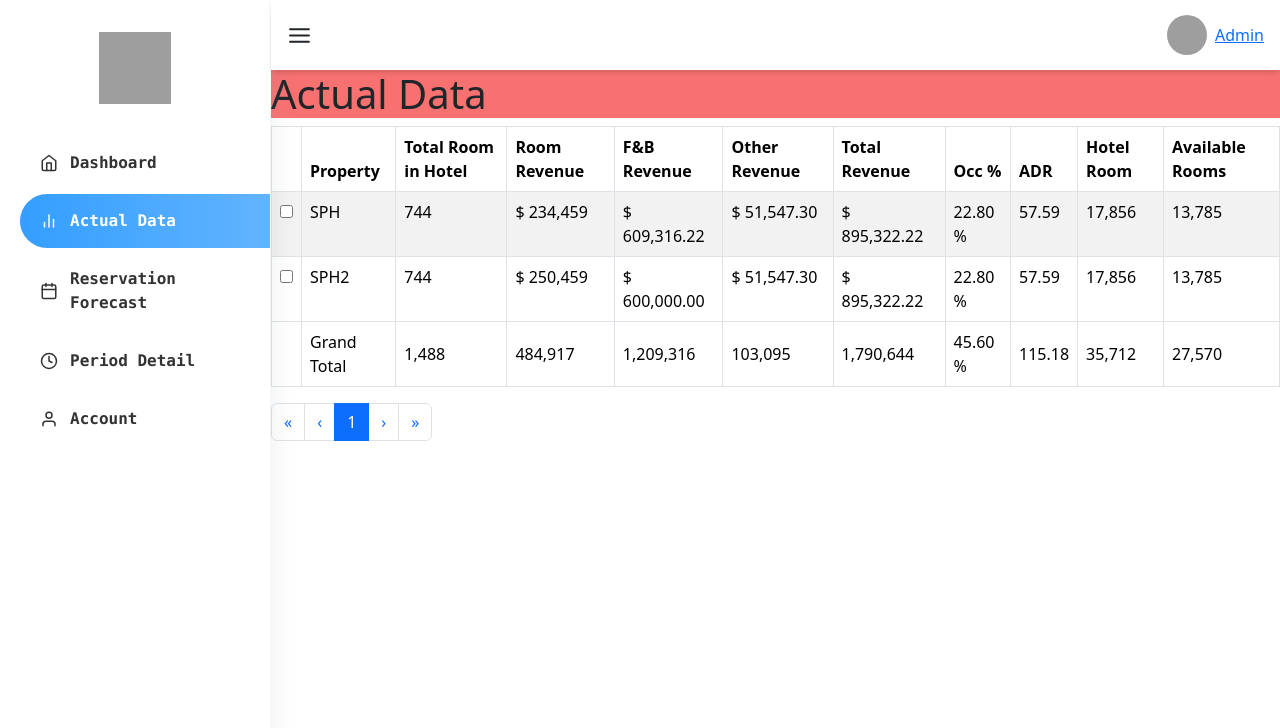
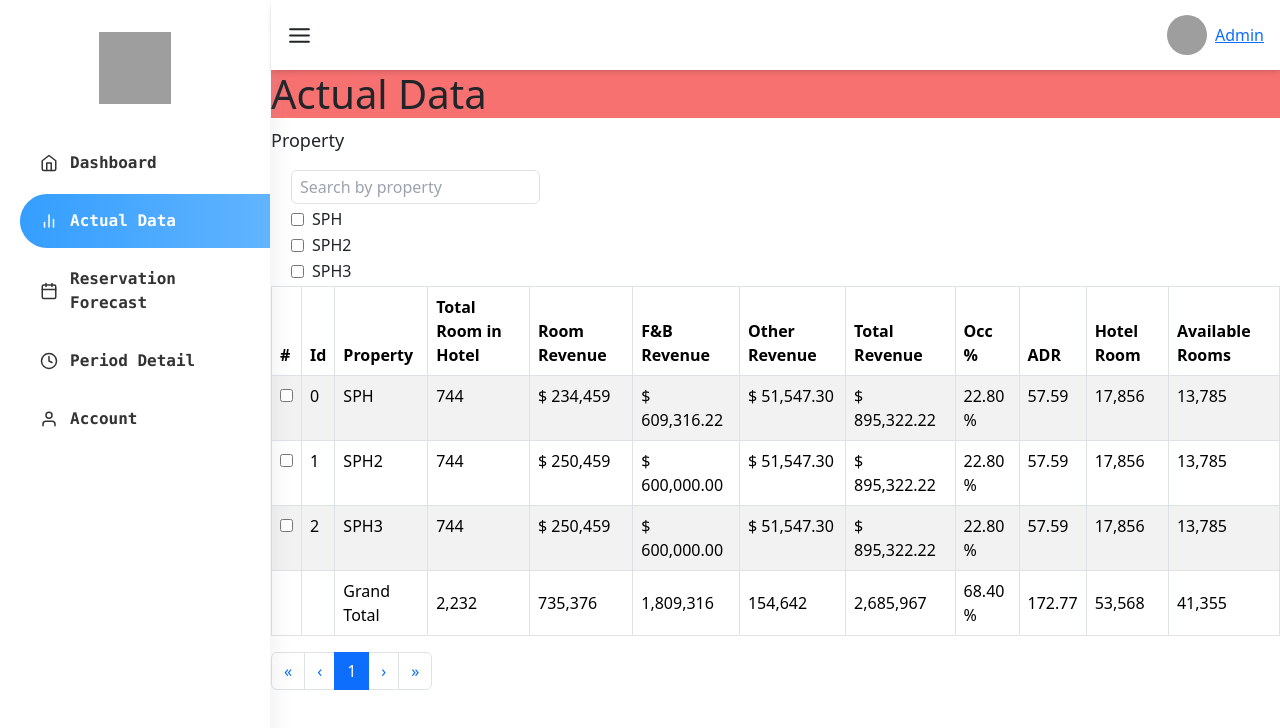
Before and after one commit to nguyentanhueqn123/demo-website, a React (Vite) app: page /actual-data in a window 1280 px wide. Shown: the top 728 px of the page. Built offline with nearby package versions, Linux system fonts and the light colour scheme; sample sign-in values are in the browser's storage; grey boxes are pictures that could not be loaded.

Commit message:
feat: filter for table of ActualData

```diff
--- a/package.json
+++ b/package.json
@@ -37,7 +37,8 @@
     "react-router": "^5.3.4",
     "react-router-dom": "^5.3.4",
     "react-table": "^7.7.0",
-    "sass": "^1.61.0"
+    "sass": "^1.61.0",
+    "use-debounce": "^10.0.0"
   },
   "devDependencies": {
     "@capacitor/cli": "5.5.0",
--- /dev/null
+++ b/src/components/Checkbox/Checkbox.tsx
@@ -0,0 +1,55 @@
+import React, { useState, useEffect } from "react";
+import classnames from "classnames";
+import PropTypes from "prop-types";
+
+interface CheckBoxProps {
+  id: string;
+  className?: string;
+  checked?: boolean;
+  onChange?: (checked: boolean) => void;
+  label?: string;
+}
+
+const CheckBox: React.FC<CheckBoxProps> = ({
+  className,
+  checked = false,
+  onChange,
+  label,
+  id,
+  ...rest
+}) => {
+  const [value, setValue] = useState<boolean>(false);
+  const [isChecked, setIsChecked] = useState<boolean>(checked);
+
+  useEffect(() => {
+    setIsChecked(checked);
+  }, [checked]);
+
+  return (
+    <div className={classnames("flex items-center my-1", className)}>
+      <input
+        {...rest}
+        id={id}
+        type="checkbox"
+        value={value.toString()}
+        checked={isChecked}
+        className="custom-checkbox border-2 border-blue2 mr-2 rounded"
+        onChange={(e) => {
+          if (onChange) onChange(e.target.checked);
+          setValue(e.target.checked);
+        }}
+      />
+      <label htmlFor={id}>{label}</label>
+    </div>
+  );
+};
+
+CheckBox.propTypes = {
+  id: PropTypes.string.isRequired,
+  className: PropTypes.string,
+  checked: PropTypes.bool,
+  onChange: PropTypes.func,
+  label: PropTypes.string,
+};
+
+export default CheckBox;
--- a/src/data/hotelData.ts
+++ b/src/data/hotelData.ts
@@ -25,4 +25,17 @@ export const hotelData = [
         hotel_room: 17856,
         available_rooms: 13785
     },
+    {
+        id: 2,
+        property: "SPH3",
+        total_room_in_hotel: 744,
+        room_revenue: 250458.70,
+        FB_revenue: 600000,
+        other_revenue: 51547.30,
+        total_revenue: 895322.22,
+        Occ: 22.80,
+        ADR: 57.59,
+        hotel_room: 17856,
+        available_rooms: 13785
+    },
 ];
--- a/src/pages/ActualData/ActualData.tsx
+++ b/src/pages/ActualData/ActualData.tsx
@@ -1,22 +1,75 @@
-import React from "react";
+import React, { useEffect, useState } from "react";
 import AdminContainer from "../../components/AdminContainer/AdminContainer";
-import { hotelData } from "../../data/hotelData";
 import CustomTable from "../../components/Table/Table";
 import { formatPrice, roundPriceToInt } from "../../utils/formatPrice";
-import Toast from "../../components/Toast/Toast";
+import { useSelector } from "react-redux";
+import CheckBox from "../../components/Checkbox/Checkbox";
+import { useHistory, useLocation } from "react-router-dom";
+import { useDebounce } from "use-debounce";
 
 const ActualData: React.FC = () => {
-  const showToast = Toast();
+  const hotels = useSelector((state: any) => state.hotel);
 
-  const totals = hotelData.reduce(
+  const [selectedHotels, setSelectedHotels] = useState<number[]>([]);
+
+  const [selectedProperties, setSelectedProperties] = useState<string[]>([]);
+  const [debouncedProperties] = useDebounce(selectedProperties, 500); // Debounce trong 500ms
+  const [searchTerm, setSearchTerm] = useState<string>(""); // Từ khóa tìm kiếm
+  const history = useHistory();
+  const location = useLocation();
+
+  useEffect(() => {
+    const queryParams = new URLSearchParams(location.search);
+    const selectedPropertiesFromURL = queryParams.getAll("type");
+    setSelectedProperties(selectedPropertiesFromURL);
+  }, [location]);
+
+  const handleChangeCheckbox = (property: string, checked: boolean) => {
+    let updatedSelectedProperties: string[] = [];
+    if (checked) {
+      updatedSelectedProperties = [...selectedProperties, property];
+    } else {
+      updatedSelectedProperties = selectedProperties.filter(
+        (selectedProperty) => selectedProperty !== property
+      );
+    }
+    setSelectedProperties(updatedSelectedProperties);
+
+    const queryParams = new URLSearchParams();
+    updatedSelectedProperties.forEach((property) =>
+      queryParams.append("type", property)
+    );
+    history.push({ search: queryParams.toString() });
+  };
+
+  const handleSearchChange = (event: React.ChangeEvent<HTMLInputElement>) => {
+    setSearchTerm(event.target.value);
+    // Update URL
+    history.push(`?typeProp=${event.target.value}`);
+  };
+
+  const filteredHotels =
+    selectedProperties.length > 0
+      ? hotels.filter((hotel: any) =>
+          debouncedProperties.includes(hotel.property)
+        )
+      : hotels;
+
+  const searchedHotels = searchTerm
+    ? filteredHotels.filter((hotel: any) =>
+        hotel.property.toLowerCase().includes(searchTerm.toLowerCase())
+      )
+    : filteredHotels;
+
+  const totals = searchedHotels.reduce(
     (acc: any, row: any) => {
       acc.total_room_in_hotel += row.total_room_in_hotel;
       acc.room_revenue += row.room_revenue;
       acc.FB_revenue += row.FB_revenue;
       acc.other_revenue += row.other_revenue;
       acc.total_revenue += row.total_revenue;
-      acc.Occ += row.Occ; // Lưu ý: Đối với % Occupancy, bạn có thể cần tính trung bình thay vì tổng
-      acc.ADR += row.ADR; // Lưu ý: Đối với ADR, bạn có thể cần tính trung bình thay vì tổng
+      acc.Occ += row.Occ;
+      acc.ADR += row.ADR;
       acc.hotel_room += row.hotel_room;
       acc.available_rooms += row.available_rooms;
       return acc;
@@ -33,17 +86,30 @@ const ActualData: React.FC = () => {
       available_rooms: 0,
     }
   );
-  const toggleItemSelection = () => {
-    showToast("Cannot be selected", "warning", "top");
+
+  const toggleItemSelection = (id: number) => {
+    const updatedSelectedHotels = selectedHotels.includes(id)
+      ? selectedHotels.filter((hotelId) => hotelId !== id)
+      : [...selectedHotels, id];
+    setSelectedHotels(updatedSelectedHotels);
+    console.log("Selected hotels:", updatedSelectedHotels);
   };
 
   const columns = [
     {
-      header: "",
-      accessor: "",
-      Cell: (value: any) => (
-        <input type="checkbox" checked={false} onChange={toggleItemSelection} />
+      header: "#",
+      accessor: "id",
+      Cell: (index: number) => (
+        <input
+          type="checkbox"
+          checked={selectedHotels.includes(hotels[index].id)}
+          onChange={() => toggleItemSelection(hotels[index].id)}
+        />
       ),
+    },
+    {
+      header: "Id",
+      accessor: "id",
     },
     {
       header: "Property",
@@ -111,7 +177,32 @@ const ActualData: React.FC = () => {
       <div className="bg-red-400">
         <h1>Actual Data</h1>
       </div>
-      <CustomTable data={hotelData} columns={columns} itemsPerPage={3} />
+      <div className="">
+        <p className="text-lg">Property</p>
+        <div className="md:px-5 flex justify-between md:block">
+          <input
+            type="text"
+            placeholder="Search by property"
+            value={searchTerm}
+            onChange={handleSearchChange}
+            className="border border-gray-300 px-2 py-1 rounded-md"
+          />
+          {hotels?.map((item: any, index: any) => (
+            <CheckBox
+              key={index}
+              id={`property-${index}`}
+              label={item?.property}
+              className="capitalize"
+              checked={selectedProperties.includes(item?.property)}
+              onChange={(checked) =>
+                handleChangeCheckbox(item?.property, checked)
+              }
+            />
+          ))}
+        </div>
+      </div>
+
+      <CustomTable data={searchedHotels} columns={columns} itemsPerPage={3} />
     </AdminContainer>
   );
 };
--- /dev/null
+++ b/src/stores/hotelSlice.tsx
@@ -0,0 +1,15 @@
+import { createSlice } from "@reduxjs/toolkit";
+import { hotelData } from "../data/hotelData";
+
+const hotelSlice = createSlice({
+  name: "hotel",
+  initialState: hotelData,
+  reducers: {
+    getHotel: (state, action) => {
+      //   state.push(action.payload);
+      console.log(action);
+    },
+  },
+});
+export const { getHotel } = hotelSlice.actions;
+export default hotelSlice.reducer;
--- a/src/stores/index.tsx
+++ b/src/stores/index.tsx
@@ -1,9 +1,11 @@
 import { configureStore } from "@reduxjs/toolkit";
 import loginReducer from "./loginSlice";
+import hotelReducer from "./hotelSlice";
 
 const store = configureStore({
   reducer: {
     login: loginReducer,
+    hotel: hotelReducer,
   },
   middleware: (getDefaultMiddleware) =>
     getDefaultMiddleware({
```
Also changed, not shown: 1 other file (tests, documents, lock files or other folders).
